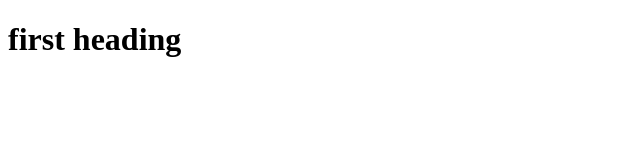
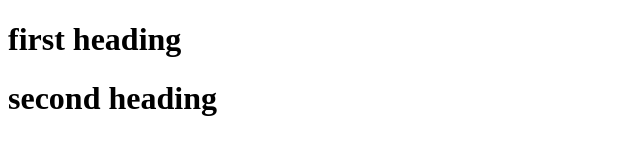
Before and after one commit to Pragya-Saraswat/demoDevops, a plain HTML site: page index.html in a window 1280 px wide. Shown: the whole page, without its empty margins (0-640 px from the left). Drawn offline with Linux system fonts and the light colour scheme.

Commit message:
second commit

```diff
--- a/index.html
+++ b/index.html
@@ -7,5 +7,6 @@
 </head>
 <body>
     <h1>first heading</h1>
+    <h1>second heading</h1>
 </body>
 </html>
```
